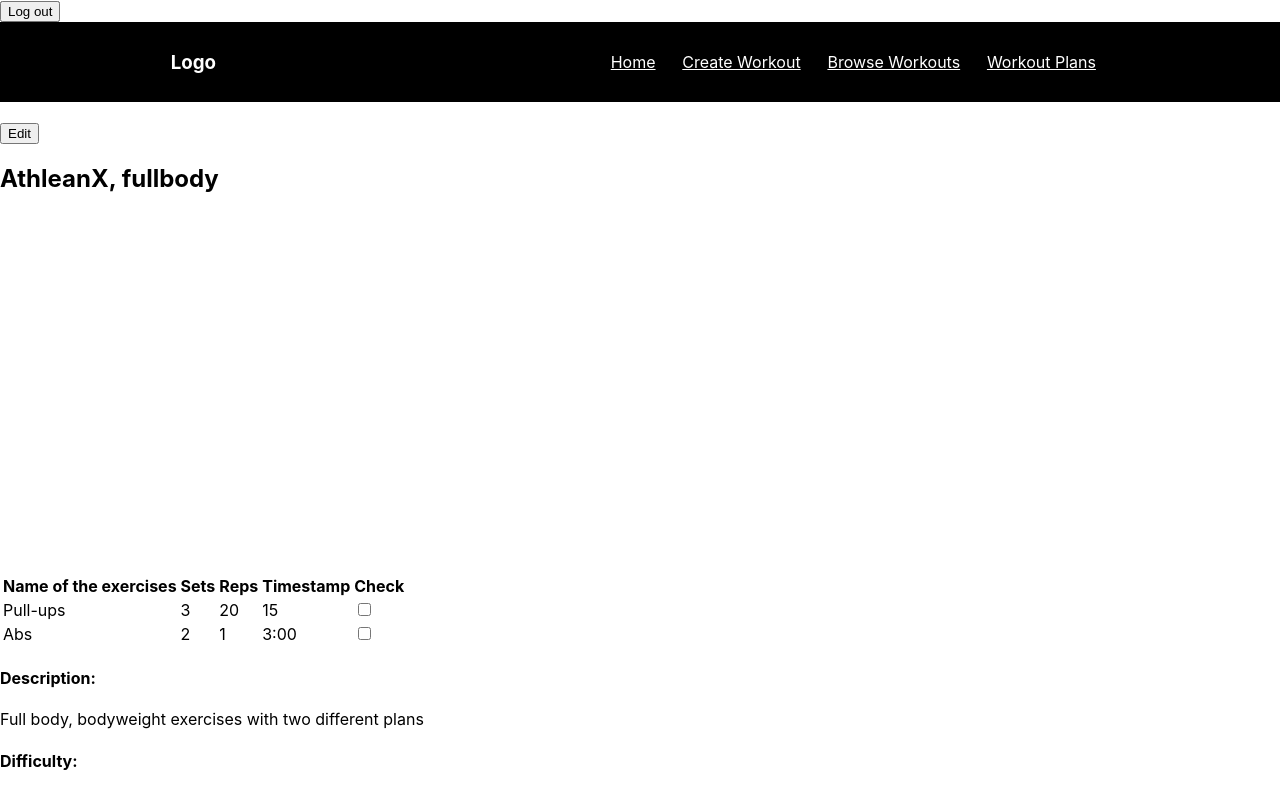
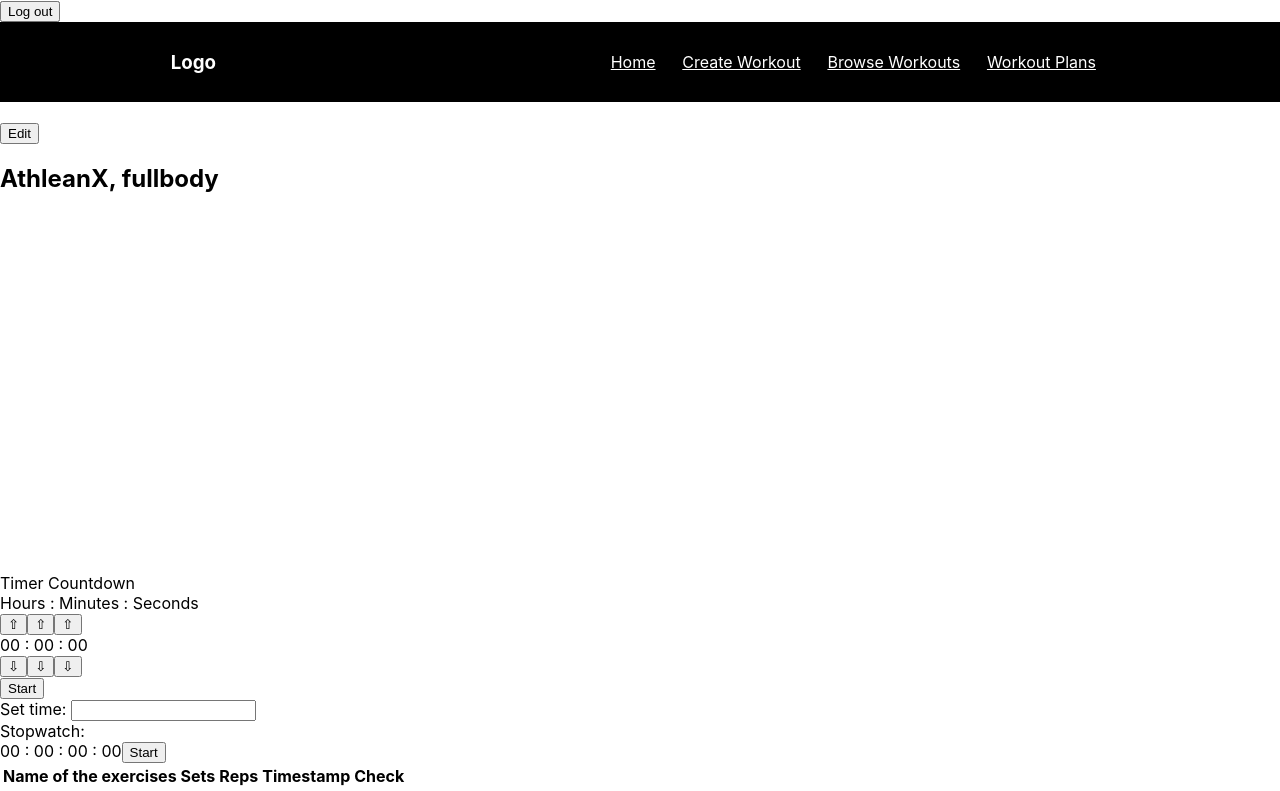
Before and after one commit to raphael39/Fitvid-Trackers, a React (Create React App) app in the folder client/: page /workout in a window 1280 px wide. Shown: the top 791 px of the page. Built offline with nearby package versions, Linux system fonts and the light colour scheme.

Commit message:
feat: countdown and stopwatch component, implemented in workout page

```diff
--- /dev/null
+++ b/client/src/components/Countdown/Countdown.js
@@ -0,0 +1,125 @@
+import React, { Component } from "react";
+
+class Countdown extends Component {
+
+  state = {
+    timerOn: false,
+    timerStart: 0,
+    timerTime: 0
+  };
+
+  startTimer = () => {
+    this.setState({
+      timerOn: true,
+      timerTime: this.state.timerTime,
+      timerStart: this.state.timerTime
+    });
+    this.timer = setInterval(() => {
+      const newTime = this.state.timerTime - 10;
+      if (newTime >= 0) {
+        this.setState({
+          timerTime: newTime
+        });
+      } else {
+        clearInterval(this.timer);
+        this.setState({ timerOn: false });
+        alert("Countdown ended");
+      }
+    }, 10);
+  };
+
+  stopTimer = () => {
+    clearInterval(this.timer);
+    this.setState({ timerOn: false });
+  };
+
+  resetTimer = () => {
+    if (this.state.timerOn === false) {
+      this.setState({
+        timerTime: this.state.timerStart
+      });
+    }
+  };
+
+  adjustTimer = input => {
+    const { timerTime, timerOn } = this.state;
+    const max = 216000000;
+    if (!timerOn) {
+      if (input === "incHours" && timerTime + 3600000 < max) {
+        this.setState({ timerTime: timerTime + 3600000 });
+      } else if (input === "decHours" && timerTime - 3600000 >= 0) {
+        this.setState({ timerTime: timerTime - 3600000 });
+      } else if (input === "incMinutes" && timerTime + 60000 < max) {
+        this.setState({ timerTime: timerTime + 60000 });
+      } else if (input === "decMinutes" && timerTime - 60000 >= 0) {
+        this.setState({ timerTime: timerTime - 60000 });
+      } else if (input === "incSeconds" && timerTime + 1000 < max) {
+        this.setState({ timerTime: timerTime + 1000 });
+      } else if (input === "decSeconds" && timerTime - 1000 >= 0) {
+        this.setState({ timerTime: timerTime - 1000 });
+      }
+    }
+  };
+
+  convertToMilliseconds = (time) => {
+    if(!time.includes(":")) return Number(time)*1000;
+    if(time.split(":").length===2) {
+      const seconds = Number(time.split(":")[1])*1000;
+      const minutes = Number(time.split(":")[0])*60000;
+      return Number(minutes+seconds)
+    }
+    if(time.split(":").length===3) {
+      const seconds = Number(time.split(":")[2])*1000;
+      const minutes = Number(time.split(":")[1])*60000;
+      const hours = Number(time.split(":")[0])*3600000;
+      return Number(hours+minutes+seconds)
+    }
+    return undefined;
+  };
+
+  render() {
+
+    const { timerTime, timerStart, timerOn,} = this.state;
+    let seconds = ("0" + (Math.floor((timerTime / 1000) % 60) % 60)).slice(-2);
+    let minutes = ("0" + Math.floor((timerTime / 60000) % 60)).slice(-2);
+    let hours = ("0" + Math.floor((timerTime / 3600000) % 60)).slice(-2);
+
+    return (
+      <div className="Countdown">
+        <div className="Countdown-header">Timer Countdown</div>
+        <div className="Countdown-label">Hours : Minutes : Seconds</div>
+          <div className="Countdown-display">
+            <button onClick={() => this.adjustTimer("incHours")}>&#8679;</button>
+            <button onClick={() => this.adjustTimer("incMinutes")}>&#8679;</button>
+            <button onMouseUp={() => this.adjustTimer("incSeconds")} onMouseDown={() => {}}>&#8679;</button>
+              <div className="Countdown-time">
+              {hours} : {minutes} : {seconds}
+              </div>
+          <button onClick={() => this.adjustTimer("decHours")}>&#8681;</button>
+          <button onClick={() => this.adjustTimer("decMinutes")}>&#8681;</button>
+          <button onClick={() => this.adjustTimer("decSeconds")}>&#8681;</button>
+        </div>
+        {timerOn === false &&
+          (timerStart === 0 || timerTime === timerStart) && (
+            <button onClick={this.startTimer}>Start</button>
+          )}
+        {timerOn === true && timerTime >= 1000 && (
+          <button onClick={this.stopTimer}>Stop</button>
+          )}
+        {timerOn === false &&
+          (timerStart !== 0 && timerStart !== timerTime && timerTime !== 0) && (
+            <button onClick={this.startTimer}>Resume</button>
+          )}
+        {(timerOn === false || timerTime < 1000) &&
+          (timerStart !== timerTime && timerStart > 0) && (
+            <button onClick={this.resetTimer}>Reset</button>
+          )}
+          <br/>
+          Set time: <input type="text" onChange={(event) => {console.log(this.convertToMilliseconds(event.target.value)); this.setState({timerTime: (this.convertToMilliseconds(event.target.value))})
+          }}></input>
+
+      </div>
+    );
+  }
+}
+export default Countdown;
--- /dev/null
+++ b/client/src/components/Stopwatch/Stopwatch.js
@@ -0,0 +1,61 @@
+import React, { Component } from "react";
+
+class Stopwatch extends Component {
+
+  state = {
+    timerOn: false,
+    timerStart: 0,
+    timerTime: 0
+  };
+
+  startTimer = () => {
+    this.setState({
+      timerOn: true,
+      timerTime: this.state.timerTime,
+      timerStart: Date.now() - this.state.timerTime
+    });
+    this.timer = setInterval(() => {
+      this.setState({
+        timerTime: Date.now() - this.state.timerStart
+      });
+    }, 10);
+  };
+
+  stopTimer = () => {
+    this.setState({ timerOn: false });
+    clearInterval(this.timer);
+  };
+  resetTimer = () => {
+    this.setState({
+      timerStart: 0,
+      timerTime: 0
+    });}
+
+  render() {
+    const { timerTime } = this.state;
+    let centiseconds = ("0" + (Math.floor(timerTime / 10) % 100)).slice(-2);
+    let seconds = ("0" + (Math.floor(timerTime / 1000) % 60)).slice(-2);
+    let minutes = ("0" + (Math.floor(timerTime / 60000) % 60)).slice(-2);
+    let hours = ("0" + Math.floor(timerTime / 3600000)).slice(-2);
+
+    return (
+      <div className="Stopwatch-display">
+        <div>Stopwatch:</div>
+        {hours} : {minutes} : {seconds} : {centiseconds}
+        {this.state.timerOn === false && this.state.timerTime === 0 && (
+          <button onClick={this.startTimer}>Start</button>
+        )}
+        {this.state.timerOn === true && (
+          <button onClick={this.stopTimer}>Stop</button>
+        )}
+        {this.state.timerOn === false && this.state.timerTime > 0 && (
+          <button onClick={this.startTimer}>Resume</button>
+        )}
+        {this.state.timerOn === false && this.state.timerTime > 0 && (
+          <button onClick={this.resetTimer}>Reset</button>
+        )}
+      </div>
+    );
+  }
+}
+export default Stopwatch;
--- a/client/src/pages/Workout/Workout.js
+++ b/client/src/pages/Workout/Workout.js
@@ -7,7 +7,10 @@ import DifficultyWorkout from '../../components/DifficultyWorkout/DifficultyWork
 import DaysWorkout from '../../components/DaysWorkout/DaysWorkout';
 import TopBar from '../../components/TopBar/TopBar';
 import PublicWorkout from '../../components/PublicWorkout/PublicWorkout';
-import Navigation from './../../components/Navigation/nav'
+import Navigation from './../../components/Navigation/nav';
+import Countdown from '../../components/Countdown/Countdown';
+import Stopwatch from '../../components/Stopwatch/Stopwatch';
+
 
 
 
@@ -49,6 +52,8 @@ function Workout ({
       <div className='div-Workout'>
         <NameWorkout workoutName={workoutName} setWorkoutName={setWorkoutName} editable={editable}/>
         <YoutubePlayer url={`https://www.youtube.com/watch?v=${workout.youtubeId}`} timeVideo={timeVideo} clickTimestamp={clickTimestamp} />
+        <Countdown/>
+        <Stopwatch/>
         {exercises && <Table exercises={exercises} setExercise={setExercise} editable={editable} setTimeVideo={setTimeVideo} setClickTimestamp={setClickTimestamp} clickTimestamp={clickTimestamp} />}
         <DescriptionWorkout description={description} setDescription={setDescription} editable={editable}/>
         <DifficultyWorkout difficulties={difficulties} setDifficulties={setDifficulties} editable={editable}/>
```
